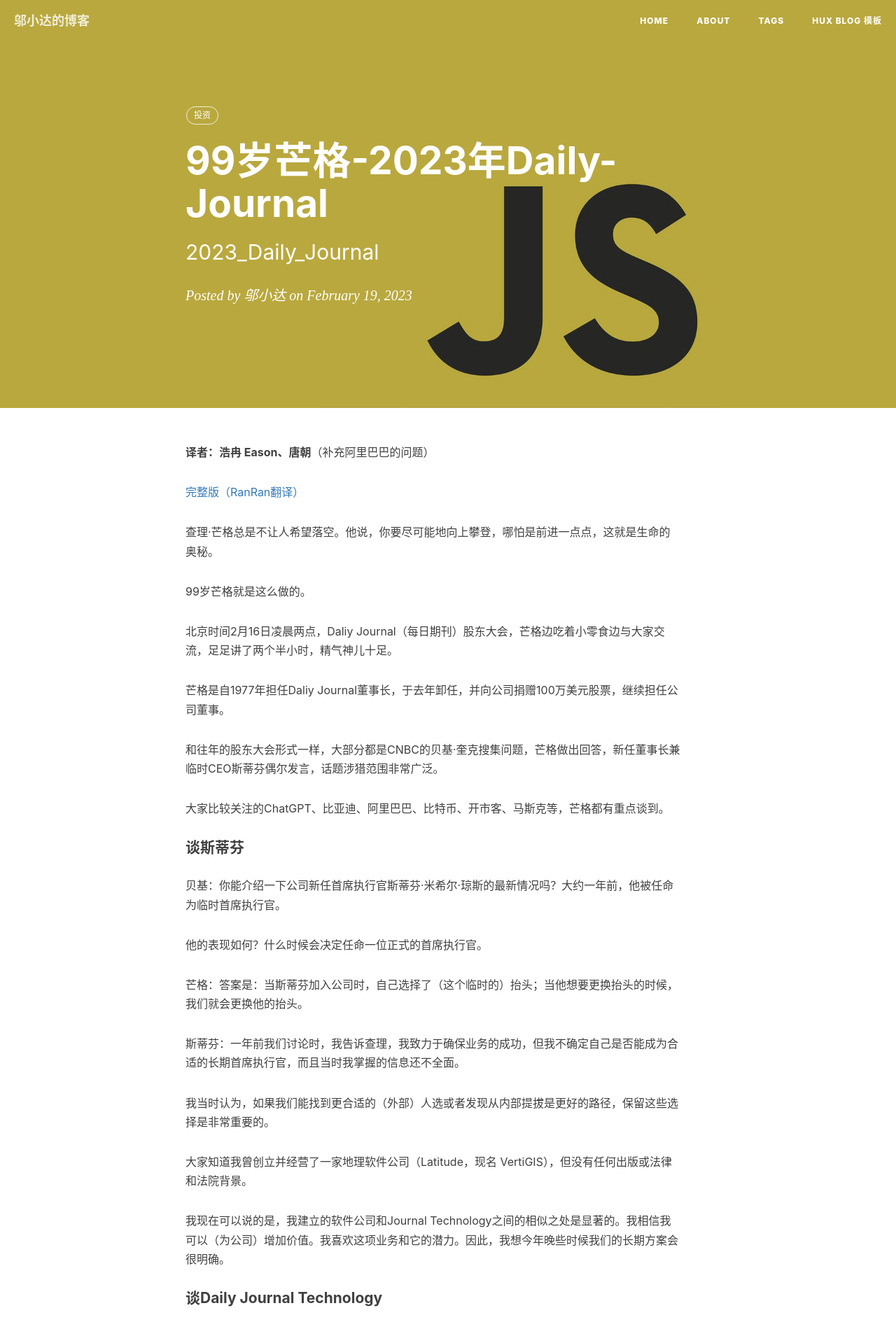
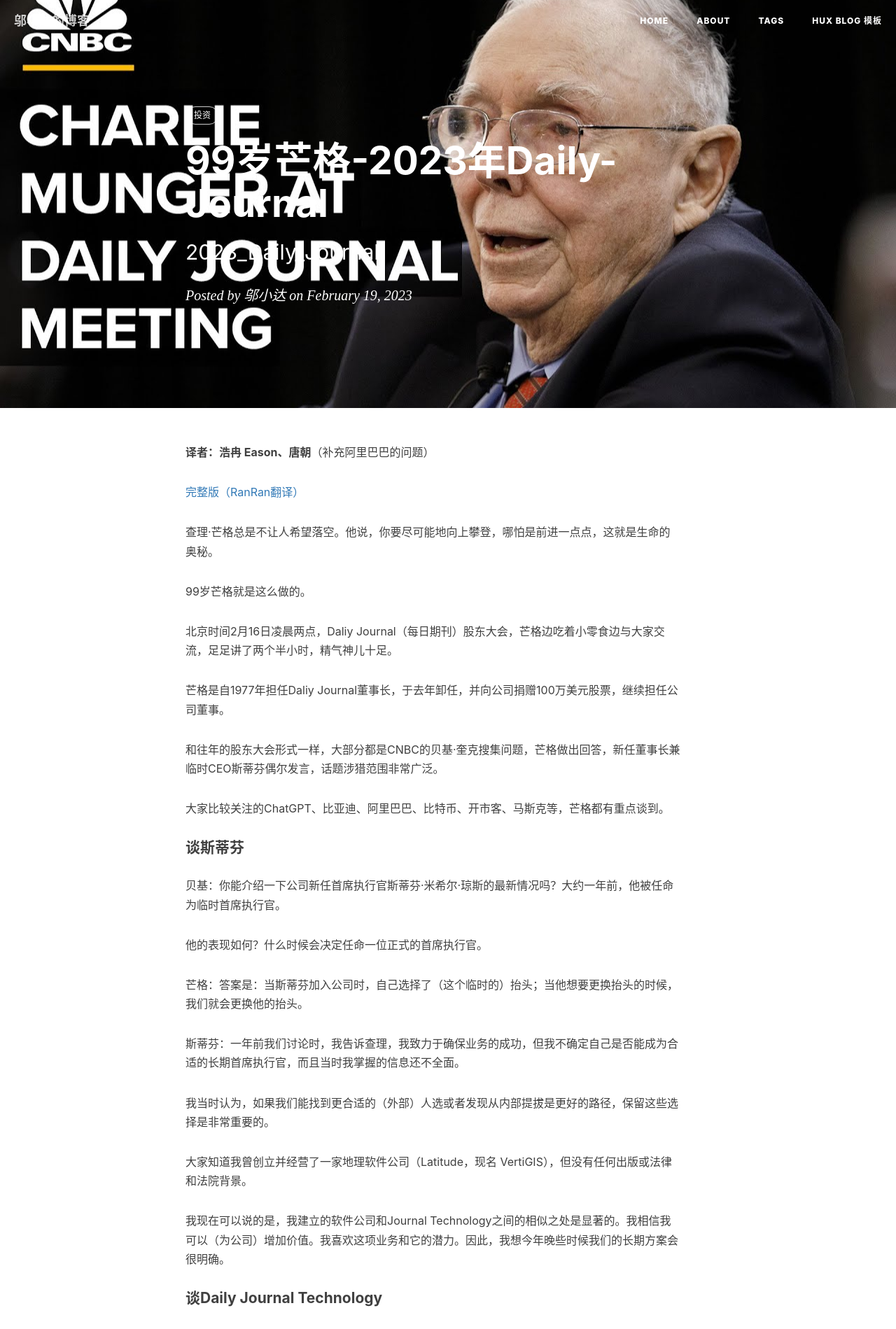
Before and after one commit to wuxiaoda/wuxiaoda.github.io, a Jekyll site: the page built from _posts/2023-02-19-2023_Daily_Journal.md, in a window 1280 px wide. Shown: the top 1899 px of the page at 70% size. Built offline with Jekyll 4.4.1, drawn with Linux system fonts in a browser that asks for light colours; nearby versions of some CDN libraries; comment, search, counter and statistics services are not loaded.

Commit message:
Update 2023-02-19-2023_Daily_Journal.md

```diff
--- a/_posts/2023-02-19-2023_Daily_Journal.md
+++ b/_posts/2023-02-19-2023_Daily_Journal.md
@@ -4,7 +4,7 @@
 subtitle:   "2023_Daily_Journal"
 date:       2023-02-19
 author:     "邬小达"
-header-img: "img/post-bg-js-version.jpg"
+header-img: "img/2023-02-Daily-Journal.jpg"
 tags:
     - 投资
 ---
```
